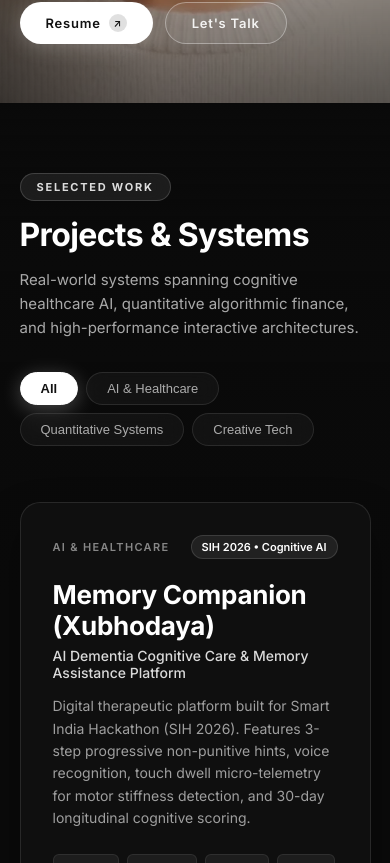
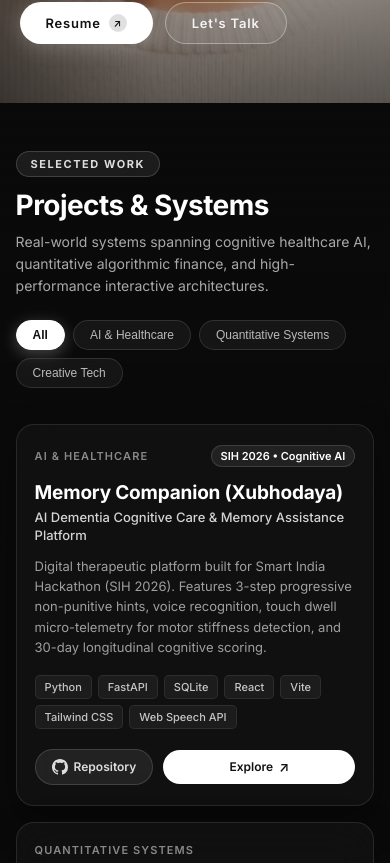
Before and after one commit to JISHU-GHOSH/my-portfolio, a React (Vite) app: page / in a window 390 px wide. Shown: the part 741-1604 px from the top of the page. Built offline with nearby package versions, Linux system fonts and the light colour scheme.

Commit message:
fix: optimize projects and about grid layouts with 3-column responsive sizing to fit all screens cleanly

```diff
--- a/src/AboutSection.css
+++ b/src/AboutSection.css
@@ -9,20 +9,22 @@
 .bento-grid {
   display: grid;
   grid-template-columns: repeat(12, 1fr);
-  gap: 24px;
+  gap: 20px;
 }
 
 .bento-card {
-  background: rgba(18, 18, 18, 0.75);
+  background: rgba(18, 18, 18, 0.78);
   border: 1px solid rgba(255, 255, 255, 0.10);
   backdrop-filter: blur(20px);
   -webkit-backdrop-filter: blur(20px);
-  border-radius: 20px;
-  padding: 36px;
+  border-radius: 18px;
+  padding: 28px 24px;
   display: flex;
   flex-direction: column;
-  box-shadow: 0 20px 40px rgba(0, 0, 0, 0.35);
-  transition: transform 0.3s cubic-bezier(0.16, 1, 0.3, 1), border-color 0.3s ease, box-shadow 0.3s ease;
+  box-shadow: 0 16px 36px rgba(0, 0, 0, 0.35);
+  transition: transform 0.25s cubic-bezier(0.16, 1, 0.3, 1), border-color 0.25s ease, box-shadow 0.25s ease;
+  min-width: 0;
+  box-sizing: border-box;
 }
 
 .bento-card:hover {
--- a/src/ProjectsSection.css
+++ b/src/ProjectsSection.css
@@ -1,55 +1,58 @@
 /* ─────────────────────────────────────────────
-   ProjectsSection — Frosted glass cards & grid
+   ProjectsSection — Responsive Frosted Glass Grid
 ───────────────────────────────────────────── */
 
 .portfolio-section {
   position: relative;
   z-index: 20;
   width: 100%;
-  padding: 100px 6vw;
+  max-width: 100vw;
+  padding: 64px 4vw;
   box-sizing: border-box;
 }
 
 .section-container {
-  max-width: 1240px;
+  max-width: 1280px;
+  width: 100%;
   margin: 0 auto;
+  box-sizing: border-box;
 }
 
 .section-header {
-  margin-bottom: 56px;
+  margin-bottom: 36px;
   text-align: left;
 }
 
 .section-badge {
   display: inline-block;
-  padding: 6px 16px;
+  padding: 5px 14px;
   border-radius: 999px;
   font-size: 11px;
   font-weight: 700;
-  letter-spacing: 0.16em;
+  letter-spacing: 0.14em;
   text-transform: uppercase;
   color: rgba(255, 255, 255, 0.85);
   background: rgba(255, 255, 255, 0.08);
   border: 1px solid rgba(255, 255, 255, 0.16);
   backdrop-filter: blur(12px);
-  margin-bottom: 16px;
+  margin-bottom: 12px;
 }
 
 .section-title {
-  font-size: clamp(32px, 5vw, 56px);
+  font-size: clamp(28px, 4vw, 44px);
   font-weight: 700;
   color: #fff;
   letter-spacing: -0.02em;
-  line-height: 1.1;
-  margin-bottom: 16px;
+  line-height: 1.15;
+  margin-bottom: 10px;
 }
 
 .section-subtitle {
-  font-size: clamp(15px, 1.4vw, 18px);
+  font-size: clamp(14px, 1.2vw, 16px);
   color: rgba(255, 255, 255, 0.65);
-  max-width: 600px;
-  line-height: 1.6;
-  margin-bottom: 32px;
+  max-width: 640px;
+  line-height: 1.55;
+  margin-bottom: 24px;
 }
 
 /* Category Filter Tabs */
@@ -57,24 +60,26 @@
   display: flex;
   flex-wrap: wrap;
   gap: 8px;
+  max-width: 100%;
 }
 
 .category-tab {
-  padding: 8px 20px;
+  padding: 7px 16px;
   border-radius: 999px;
-  font-size: 13px;
+  font-size: 12px;
   font-weight: 500;
-  color: rgba(255, 255, 255, 0.65);
-  background: rgba(255, 255, 255, 0.04);
-  border: 1px solid rgba(255, 255, 255, 0.10);
+  color: rgba(255, 255, 255, 0.7);
+  background: rgba(255, 255, 255, 0.05);
+  border: 1px solid rgba(255, 255, 255, 0.12);
   backdrop-filter: blur(10px);
-  transition: all 0.25s ease;
+  transition: all 0.22s ease;
+  white-space: nowrap;
 }
 
 .category-tab:hover {
   color: #fff;
-  background: rgba(255, 255, 255, 0.10);
-  border-color: rgba(255, 255, 255, 0.25);
+  background: rgba(255, 255, 255, 0.12);
+  border-color: rgba(255, 255, 255, 0.28);
 }
 
 .category-tab.is-active {
@@ -82,49 +87,55 @@
   background: #fff;
   border-color: #fff;
   font-weight: 600;
-  box-shadow: 0 4px 20px rgba(255, 255, 255, 0.25);
+  box-shadow: 0 4px 16px rgba(255, 255, 255, 0.25);
 }
 
-/* Projects Grid */
+/* Projects Grid — Perfect 3-column fit on desktop, responsive stack on smaller viewports */
 .projects-grid {
   display: grid;
-  grid-template-columns: repeat(auto-fit, minmax(340px, 1fr));
-  gap: 28px;
+  grid-template-columns: repeat(3, minmax(0, 1fr));
+  gap: 20px;
+  width: 100%;
+  box-sizing: border-box;
 }
 
 /* Project Card */
 .project-card {
   position: relative;
-  background: rgba(18, 18, 18, 0.75);
+  background: rgba(18, 18, 18, 0.78);
   border: 1px solid rgba(255, 255, 255, 0.10);
   backdrop-filter: blur(20px);
   -webkit-backdrop-filter: blur(20px);
-  border-radius: 20px;
-  padding: 32px;
+  border-radius: 18px;
+  padding: 24px 22px;
   display: flex;
   flex-direction: column;
-  box-shadow: 0 20px 40px rgba(0, 0, 0, 0.35);
-  transition: transform 0.3s cubic-bezier(0.16, 1, 0.3, 1), border-color 0.3s ease, box-shadow 0.3s ease;
+  box-shadow: 0 16px 36px rgba(0, 0, 0, 0.35);
+  transition: transform 0.25s cubic-bezier(0.16, 1, 0.3, 1), border-color 0.25s ease, box-shadow 0.25s ease;
+  min-width: 0; /* Prevents flex/grid children from overflowing */
+  box-sizing: border-box;
 }
 
 .project-card:hover {
-  transform: translateY(-6px);
+  transform: translateY(-5px);
   border-color: rgba(255, 255, 255, 0.28);
-  box-shadow: 0 24px 48px rgba(0, 0, 0, 0.5), 0 0 24px rgba(255, 255, 255, 0.06);
+  box-shadow: 0 20px 40px rgba(0, 0, 0, 0.5), 0 0 20px rgba(255, 255, 255, 0.05);
 }
 
 .card-top {
   display: flex;
   justify-content: space-between;
   align-items: center;
-  margin-bottom: 20px;
+  margin-bottom: 14px;
+  gap: 8px;
+  flex-wrap: wrap;
 }
 
 .card-category {
   font-size: 11px;
   font-weight: 600;
   text-transform: uppercase;
-  letter-spacing: 0.12em;
+  letter-spacing: 0.10em;
   color: rgba(255, 255, 255, 0.5);
 }
 
@@ -134,67 +145,72 @@
   color: #fff;
   background: rgba(255, 255, 255, 0.08);
   border: 1px solid rgba(255, 255, 255, 0.12);
-  padding: 4px 10px;
+  padding: 3px 9px;
   border-radius: 999px;
+  white-space: nowrap;
 }
 
 .card-title {
-  font-size: 26px;
+  font-size: clamp(19px, 1.8vw, 22px);
   font-weight: 700;
   color: #fff;
-  margin-bottom: 6px;
+  margin-bottom: 4px;
   letter-spacing: -0.01em;
+  line-height: 1.25;
 }
 
 .card-tagline {
-  font-size: 14px;
+  font-size: 13px;
   font-weight: 500;
-  color: rgba(255, 255, 255, 0.85);
-  margin-bottom: 14px;
+  color: rgba(255, 255, 255, 0.82);
+  margin-bottom: 12px;
+  line-height: 1.35;
 }
 
 .card-description {
-  font-size: 14px;
-  line-height: 1.6;
+  font-size: 13px;
+  line-height: 1.55;
   color: rgba(255, 255, 255, 0.6);
-  margin-bottom: 24px;
+  margin-bottom: 18px;
   flex-grow: 1;
 }
 
 .card-tags {
   display: flex;
   flex-wrap: wrap;
-  gap: 8px;
-  margin-bottom: 28px;
+  gap: 6px;
+  margin-bottom: 20px;
 }
 
 .tech-badge {
-  font-size: 12px;
+  font-size: 11px;
   font-weight: 500;
   color: rgba(255, 255, 255, 0.75);
-  background: rgba(255, 255, 255, 0.06);
-  padding: 5px 12px;
-  border-radius: 6px;
+  background: rgba(255, 255, 255, 0.05);
+  padding: 4px 9px;
+  border-radius: 5px;
   border: 1px solid rgba(255, 255, 255, 0.08);
+  white-space: nowrap;
 }
 
 .card-actions {
   display: flex;
-  gap: 12px;
+  gap: 10px;
   align-items: center;
+  margin-top: auto;
 }
 
 .card-btn {
   display: inline-flex;
   align-items: center;
   justify-content: center;
-  gap: 8px;
-  padding: 10px 20px;
+  gap: 6px;
+  padding: 9px 16px;
   border-radius: 999px;
-  font-size: 13px;
+  font-size: 12px;
   font-weight: 600;
   text-decoration: none;
-  transition: all 0.25s ease;
+  transition: all 0.22s ease;
   white-space: nowrap;
 }
 
@@ -205,12 +221,12 @@
 }
 
 .card-btn-primary:hover {
-  background: rgba(255, 255, 255, 0.9);
-  box-shadow: 0 4px 16px rgba(255, 255, 255, 0.3);
+  background: rgba(255, 255, 255, 0.92);
+  box-shadow: 0 4px 14px rgba(255, 255, 255, 0.25);
 }
 
 .btn-arrow {
-  font-size: 14px;
+  font-size: 13px;
   transition: transform 0.2s ease;
 }
 
@@ -220,12 +236,12 @@
 
 .card-btn-secondary {
   background: rgba(255, 255, 255, 0.08);
-  border: 1px solid rgba(255, 255, 255, 0.16);
+  border: 1px solid rgba(255, 255, 255, 0.14);
   color: rgba(255, 255, 255, 0.85);
 }
 
 .card-btn-secondary:hover {
-  background: rgba(255, 255, 255, 0.14);
+  background: rgba(255, 255, 255, 0.15);
   color: #fff;
   border-color: rgba(255, 255, 255, 0.3);
 }
@@ -234,11 +250,23 @@
   flex-shrink: 0;
 }
 
-@media (max-width: 768px) {
+/* Responsive Breakpoints */
+@media (max-width: 1024px) {
+  .projects-grid {
+    grid-template-columns: repeat(auto-fit, minmax(min(100%, 310px), 1fr));
+    gap: 16px;
+  }
+}
+
+@media (max-width: 680px) {
   .portfolio-section {
-    padding: 70px 5vw;
+    padding: 48px 4vw;
   }
   .projects-grid {
     grid-template-columns: 1fr;
+    gap: 16px;
+  }
+  .project-card {
+    padding: 20px 18px;
   }
 }
```
